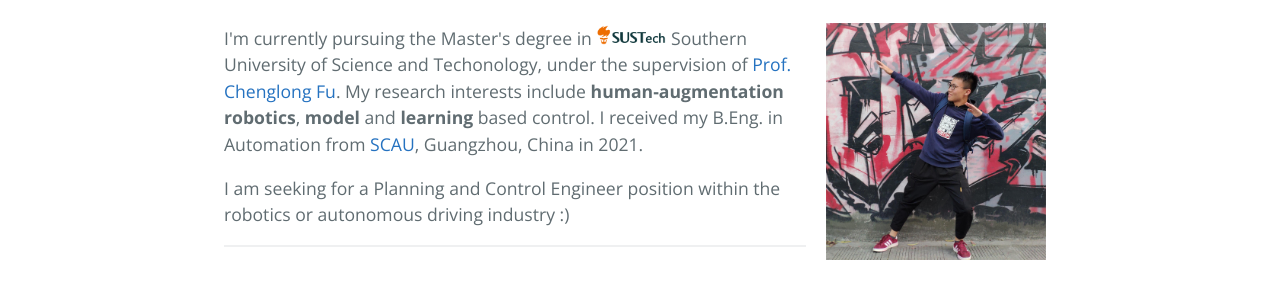
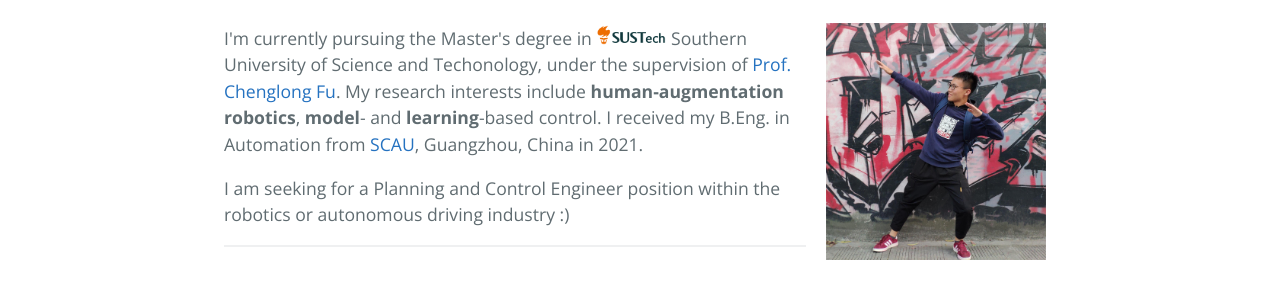
Before and after one commit to xtimberlake/xtimberlake.github.io, a Jekyll site: the page built from index.html, in a window 1280 px wide and 900 px high, scrolled down 305 px. Shown: the part 155-445 px from the top of the window. Built offline with Jekyll 4.4.1, drawn with Linux system fonts in a browser that asks for light colours; the list of posts is cut into pages by our own code; some of the changed text lies outside the part shown.

Commit message:
upload the RL project

```diff
--- a/index.html
+++ b/index.html
@@ -27,7 +27,7 @@
         style="margin:0px 0px 0px 0px"/> </a>Southern University of Science
          and Techonology, under the supervision of <a href="https://sustech.edu.cn/zh/faculties/fuchenglong.html">
          Prof. Chenglong Fu</a>.
-        My research interests include <b>human-augmentation robotics</b>, <b>model</b> and <b>learning</b> based control.
+        My research interests include <b>human-augmentation robotics</b>, <b>model</b>- and <b>learning</b>-based control.
         I received my B.Eng. in Automation from <a hef="https://www.scau.edu.cn/">SCAU</a>, Guangzhou, China in 2021.
       </p>
       <p>
@@ -235,6 +235,50 @@
         <div id="footer" style="clear:both;text-align:center;">
 
       </div>
+
+      <br>
+      <br>
+
+      <div id="container" style="width:1200px">
+
+        <!-- <div id="header">
+        <h3 style="margin-bottom:0;">Locomotion Control for Human-Centaur System via DoFs Allocation</h3></div> -->
+
+        <!-- <div id="menu" style="
+        height:300px;
+        width:300px;
+        float:right">
+  -->
+        <!-- </div> -->
+
+        <div id="content" style="height:380px;width:600px;float:left;">
+          <div style="height:70px;width:600px;float:left;font-family: Times,serif;color: black; font-size: 19px;margin:0px 0px 0px -20px;">
+            <b>Learnig Balancing and Locomotion for Wheel-legged Robot</b>
+          </div>
+          <!-- <div id="content" style="height:180px;width:100px;float:left;font-family: Times; font-size:14px; color: black;margin:0px 0px 0px -20px;"> -->
+            <!-- <b>Abstract</b>: -->
+
+              <img src="/data/pictures/RL-intro.png"
+              alt="RL photo"
+              style="
+              margin:0px 0px 0px 0px;
+              width: 1200px;
+              ">
+
+
+
+
+            <!-- <a  href="https://www.bilibili.com/video/BV1gt4y1p7vG/?share_source=copy_web&vd_source=7c6d98db71670c4e9a6bc80b4cb12bfd" style="font-family: Arial, Helvetica, sans-serif;text-decoration: underline; float: right"> [<em>Video</em>]</a>  -->
+
+
+          </div>
+
+
+          <div id="footer" style="clear:both;text-align:center;">
+
+        </div>
+
+
 
     </div>
 
```
Also changed, not shown: data/pictures/RL-intro.png (added).
